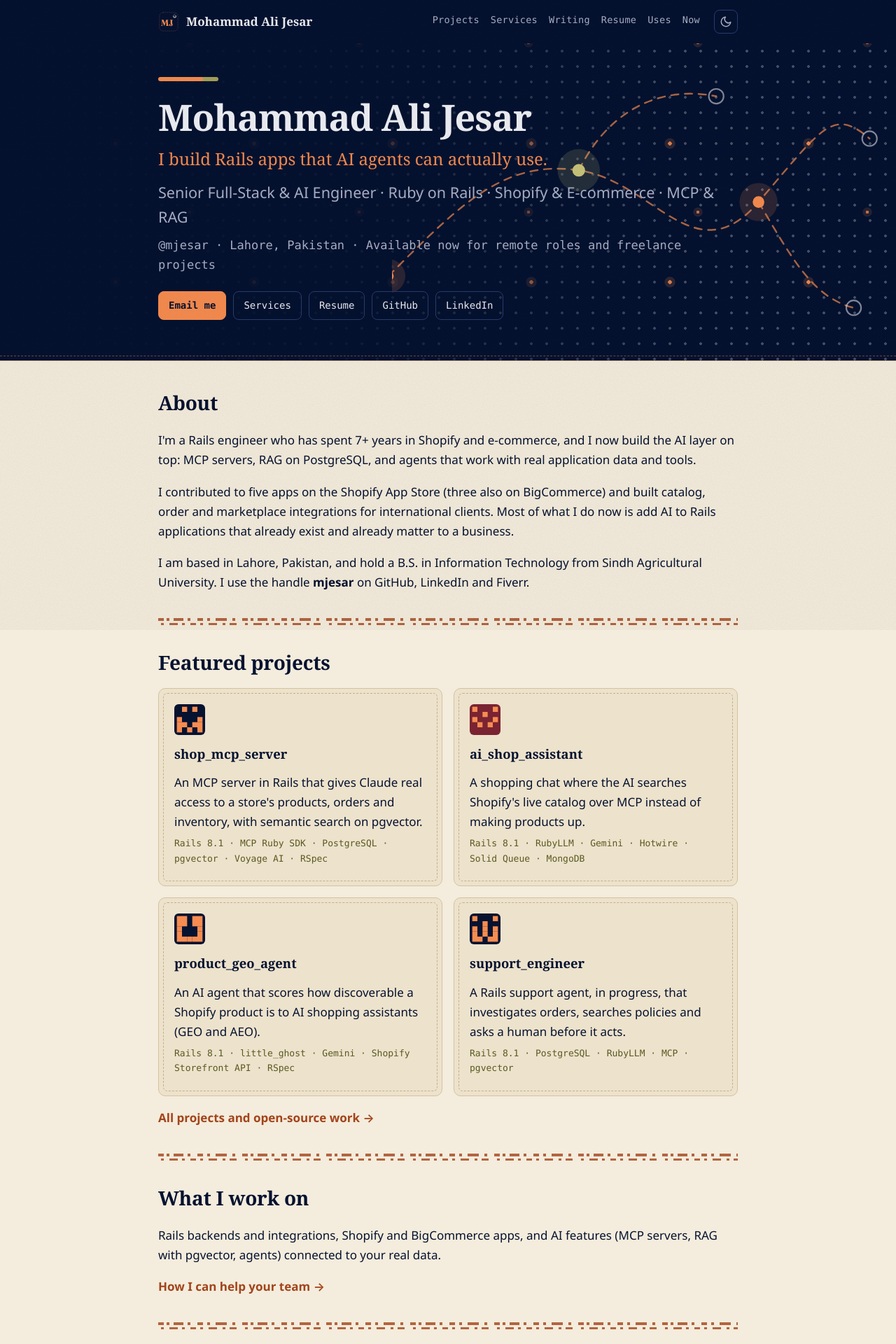
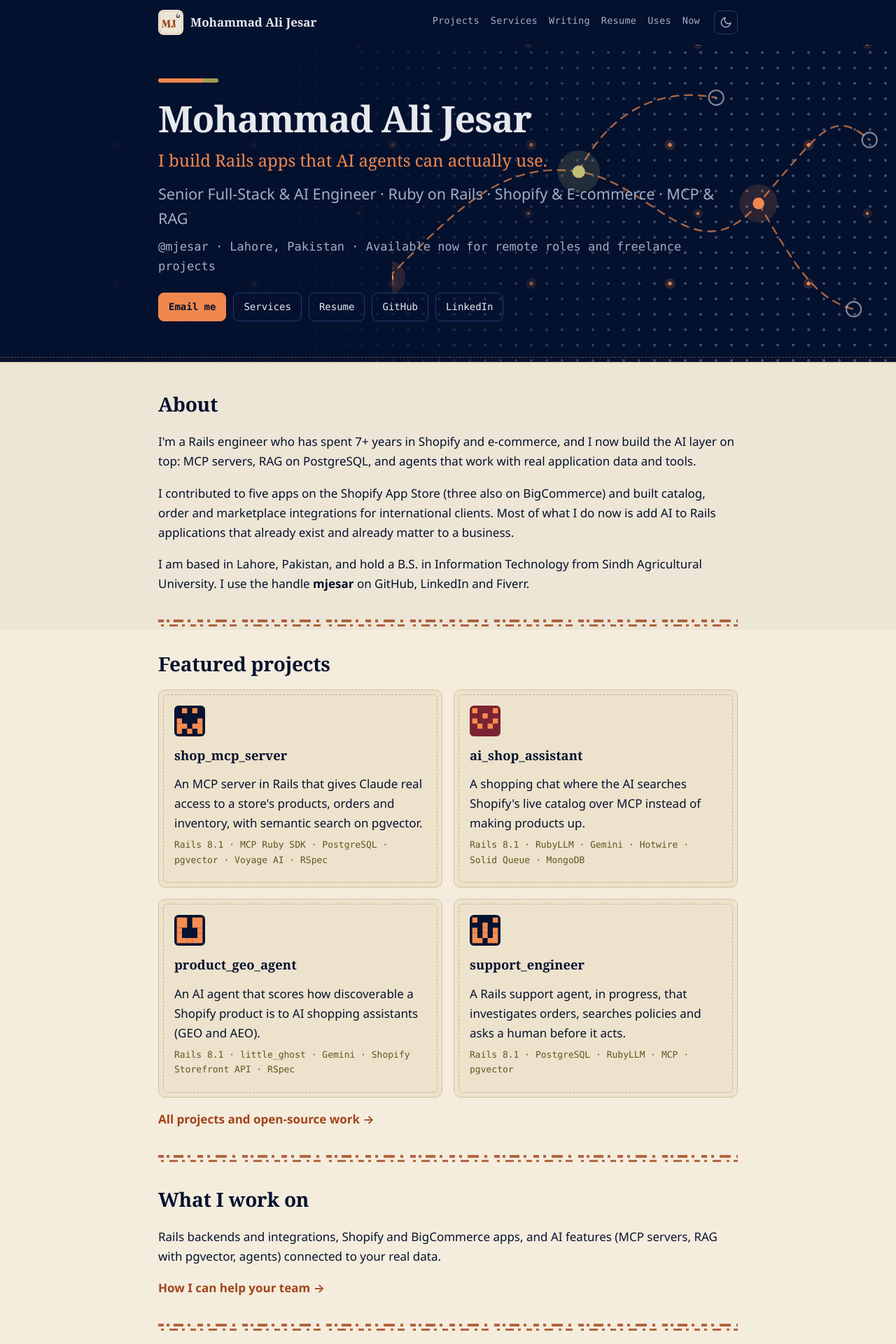
Before and after one commit to mjesar/mjesar.github.io, a Jekyll site: the page built from index.html, in a window 1280 px wide. Shown: the top 1920 px of the page at 70% size. Built offline with Jekyll 4.4.1, drawn with Linux system fonts in a browser that asks for light colours.

Commit message:
use cream badge logo in header, favicon and social image

```diff
--- a/_includes/header.html
+++ b/_includes/header.html
@@ -1,7 +1,7 @@
 <header class="site-header">
   <div class="wrap">
     <a class="brand" href="/" aria-label="Mohammad Ali Jesar, home">
-      <img src="/assets/img/logo.svg" width="30" height="30" alt="" aria-hidden="true">
+      <img src="/assets/img/logo.svg" width="36" height="36" alt="" aria-hidden="true">
       <span>Mohammad Ali Jesar</span>
     </a>
     <nav aria-label="Main">
```
Also changed, not shown: assets/img/logo.svg, favicon.svg, og.png.
